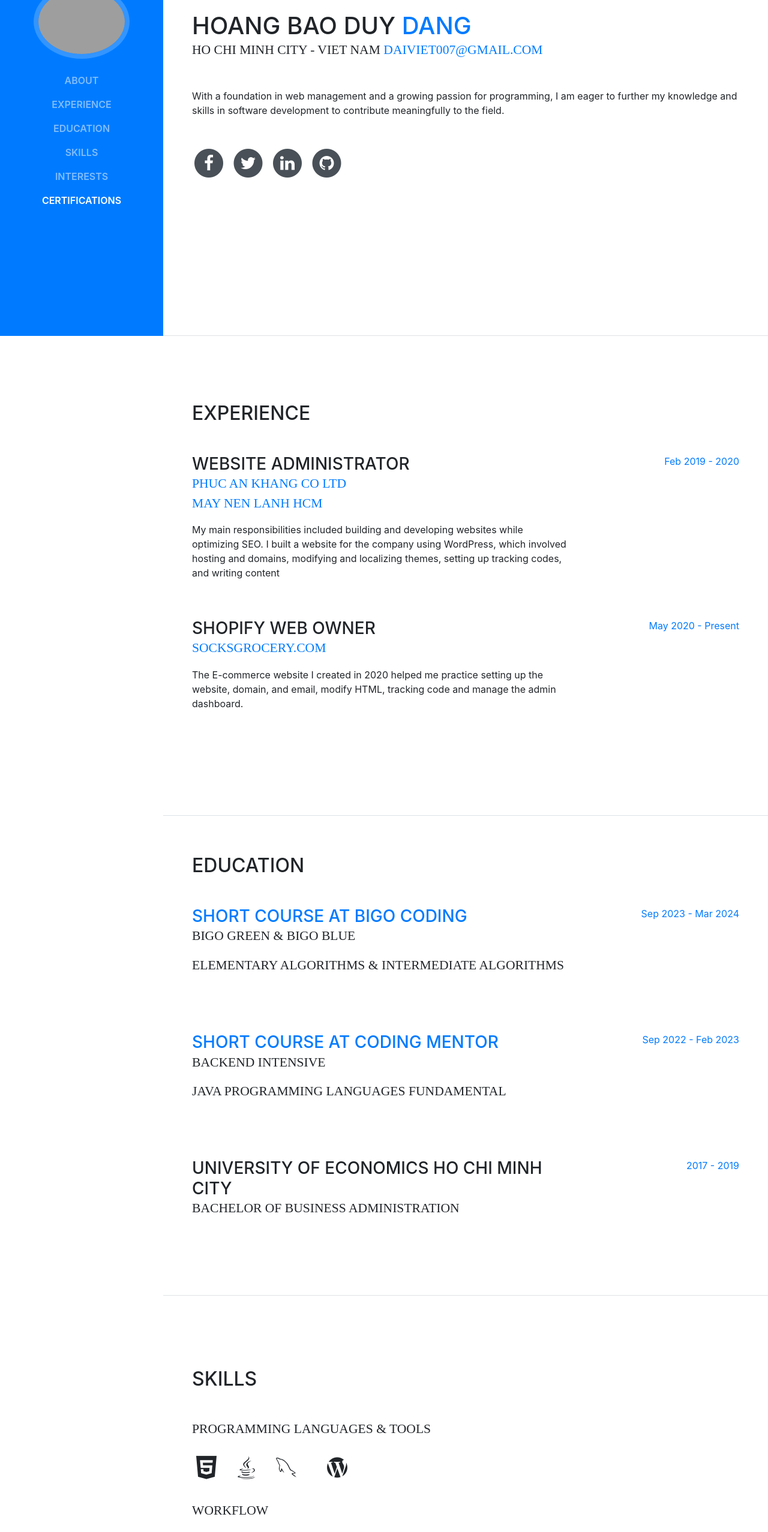
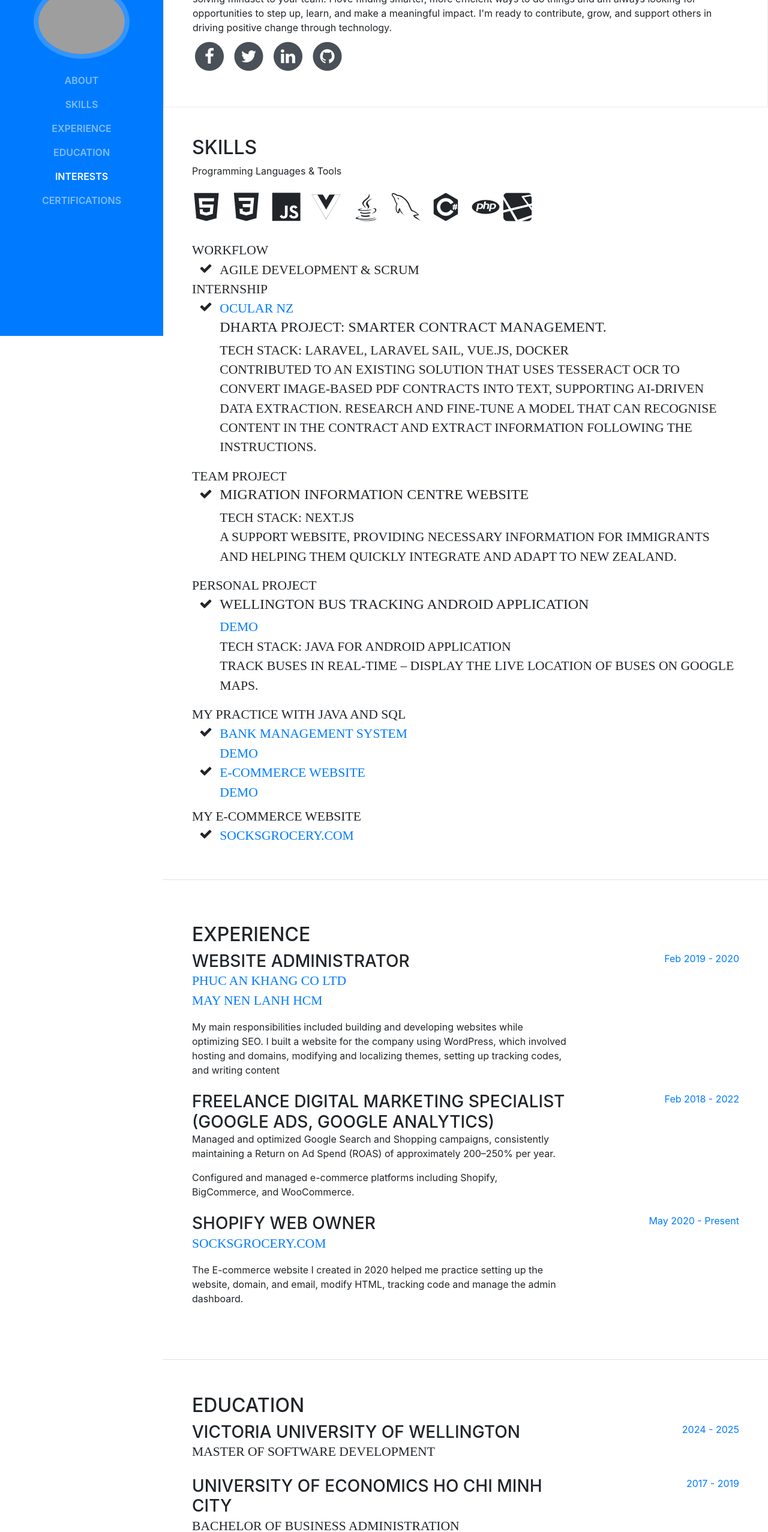
Before and after one commit to duybaodg/duybaodg.github.io, a website with bundled scripts: page index.html in a window 1280 px wide. Shown: the part 240-2794 px from the top of the page at 60% size. Built offline with nearby package versions, Linux system fonts and the light colour scheme; grey boxes are pictures that could not be loaded; a web font is replaced by a local one.

Commit message:
update 14-7/2025

```diff
--- a/index.html
+++ b/index.html
@@ -2,39 +2,31 @@
 <html lang="en">
 
 <head>
-
   <meta charset="utf-8">
   <meta name="viewport" content="width=device-width, initial-scale=1, shrink-to-fit=no">
   <meta name="description" content="">
   <meta name="author" content="">
-
   <title>Duy Bao Porfolio</title>
-
-    <!-- Bootstrap core CSS -->
   <link href="vendor/bootstrap/css/bootstrap.min.css" rel="stylesheet">
-
-    <!-- Custom fonts for this template -->
-    <link href="https://fonts.googleapis.com/css?family=Saira+Extra+Condensed:100,200,300,400,500,600,700,800,900" rel="stylesheet">
-    <link href="https://fonts.googleapis.com/css?family=Open+Sans:300,300i,400,400i,600,600i,700,700i,800,800i" rel="stylesheet">
+  <link href="https://fonts.googleapis.com/css?family=Saira+Extra+Condensed:100,200,300,400,500,600,700,800,900"
+    rel="stylesheet">
+  <link href="https://fonts.googleapis.com/css?family=Open+Sans:300,300i,400,400i,600,600i,700,700i,800,800i"
+    rel="stylesheet">
   <link href="vendor/font-awesome/css/font-awesome.min.css" rel="stylesheet">
-    <link href="vendor/devicons/css/devicons.min.css" rel="stylesheet">
+  <link rel="stylesheet" type='text/css' href="https://cdn.jsdelivr.net/gh/devicons/devicon@latest/devicon.min.css" />
   <link href="vendor/simple-line-icons/css/simple-line-icons.css" rel="stylesheet">
-
-    <!-- Custom styles for this template -->
   <link href="css/resume.min.css" rel="stylesheet">
-
 </head>
 
 <body id="page-top">
-
   <nav class="navbar navbar-expand-lg navbar-dark bg-primary fixed-top" id="sideNav">
     <a class="navbar-brand js-scroll-trigger" href="#page-top">
-        <span class="d-block d-lg-none">Begin</span>
       <span class="d-none d-lg-block">
         <img class="img-fluid img-profile rounded-circle mx-auto mb-2" src="img/profile.jpg" alt="">
       </span>
     </a>
-      <button class="navbar-toggler" type="button" data-toggle="collapse" data-target="#navbarSupportedContent" aria-controls="navbarSupportedContent" aria-expanded="false" aria-label="Toggle navigation">
+    <button class="navbar-toggler" type="button" data-toggle="collapse" data-target="#navbarSupportedContent"
+      aria-controls="navbarSupportedContent" aria-expanded="false" aria-label="Toggle navigation">
       <span class="navbar-toggler-icon"></span>
     </button>
     <div class="collapse navbar-collapse" id="navbarSupportedContent">
@@ -43,13 +35,13 @@
           <a class="nav-link js-scroll-trigger" href="#about">About</a>
         </li>
         <li class="nav-item">
+          <a class="nav-link js-scroll-trigger" href="#skills">Skills</a>
+        </li>
+        <li class="nav-item">
           <a class="nav-link js-scroll-trigger" href="#experience">Experience</a>
         </li>
         <li class="nav-item">
           <a class="nav-link js-scroll-trigger" href="#education">Education</a>
-          </li>
-          <li class="nav-item">
-            <a class="nav-link js-scroll-trigger" href="#skills">Skills</a>
         </li>
         <li class="nav-item">
           <a class="nav-link js-scroll-trigger" href="#interests">Interests</a>
@@ -60,18 +52,25 @@
       </ul>
     </div>
   </nav>
-
   <div class="container-fluid p-0">
-
-      <section class="resume-section p-3 p-lg-5 d-flex d-column" id="about">
-        <div class="my-auto">
+    <section class="border border-black p-3 p-lg-5 d-flex d-column" id="about">
+      <div class="my-2">
         <h1 class="mb-0">Hoang Bao Duy
           <span class="text-primary">Dang</span>
         </h1>
-          <div class="subheading mb-5">HO CHI MINH CITY - VIET NAM
+        <div class="subheading mb-2">WELLINGTON
+          <br>
           <a href="mailto:name@email.com">daiviet007@gmail.com</a>
         </div>
-          <p class="mb-5">With a foundation in web management and a growing passion for programming, I am eager to further my knowledge and skills in software development to contribute meaningfully to the field.</p>
+        <p class="mb-2">
+          I'm a graduate with a Master of Software Development from Victoria University of Wellington and have more than
+          6 years' experience with
+          E-commerce and Website Management. I'm excited to bring energy, curiosity, and a problem-solving mindset to
+          your team. I love finding smarter,
+          more efficient ways to do things and am always looking for opportunities to step up, learn,
+          and make a meaningful impact. I'm ready to contribute, grow, and support others in driving positive change
+          through technology.
+        </p>
         <ul class="list-inline list-social-icons mb-0">
           <li class="list-inline-item">
             <a target="_blank" href="https://www.facebook.com/thangkho.ua/">
@@ -108,105 +107,96 @@
         </ul>
       </div>
     </section>
-
-      <section class="resume-section p-3 p-lg-5 d-flex flex-column" id="experience">
-        <div class="my-auto">
-          <h2 class="mb-5">Experience</h2>
-
-          <div class="resume-item d-flex flex-column flex-md-row mb-5">
-            <div class="resume-content mr-auto">
-              <h3 class="mb-0">Website Administrator</h3>
-              <div class="subheading mb-3"><a target="_blank" href="https://suamaylanhphucankhang.com/">Phuc An Khang Co Ltd</a>
-              <div class="subheading mb-3"><a target="_blank" href="https://maynenlanhhcm.com/">May Nen Lanh HCM</a></div></div>
-              <p>My main responsibilities included building and developing websites while optimizing SEO. I built a website for the company using WordPress, which involved hosting and domains, modifying and localizing themes, setting up tracking codes, and writing content</p>
-            </div>
-            <div class="resume-date text-md-right">
-              <span class="text-primary">Feb 2019 - 2020</span>
-            </div>
-          </div>
-
-          <div class="resume-item d-flex flex-column flex-md-row mb-5">
-            <div class="resume-content mr-auto">
-              <h3 class="mb-0">Shopify Web Owner</h3>
-              <div class="subheading mb-3"><a target="_blank" href="https://socksgrocery.com/">socksgrocery.com</a></div>
-              <p>The E-commerce website I created in 2020 helped me practice setting up the website, domain, and email, modify HTML, tracking code and manage the admin dashboard.</p>
-            </div>
-            <div class="resume-date text-md-right">
-              <span class="text-primary">May 2020 -  Present</span>
-            </div>
-          </div>
-        </div>
-      </section>
-      <section class="resume-section p-3 p-lg-5 d-flex flex-column" id="education">
-        <div class="my-auto">
-          <h2 class="mb-5">Education</h2>
-
-          <div class="resume-item d-flex flex-column flex-md-row mb-5">
-            <div class="resume-content mr-auto">
-
-              <h3 class="mb-0"><a target="_blank" href="https://bigocoding.com/en/courses/">Short Course at BigO Coding </a></h3>
-
-              <div class="subheading mb-3">BigO Green & BigO Blue</div>
-              <div class="subheading mb-5">Elementary Algorithms & Intermediate Algorithms</div>
-            </div>
-            <div class="resume-date text-md-right">
-              <span class="text-primary">Sep 2023 - Mar 2024</span>
-            </div>
-          </div>
-
-          <div class="resume-item d-flex flex-column flex-md-row mb-5">
-            <div class="resume-content mr-auto">
-              <h3 class="mb-0"><a target="_blank" href="https://codingmentor.com.au/course/16">Short Course at Coding Mentor</a></h3>
-              <div class="subheading mb-3">Backend Intensive</div>
-              <div class="subheading mb-5">Java programming Languages Fundamental</div>
-            </div>
-            <div class="resume-date text-md-right">
-              <span class="text-primary">Sep 2022 - Feb 2023</span>
-            </div>
-          </div>
-
-          <div class="resume-item d-flex flex-column flex-md-row mb-5">
-            <div class="resume-content mr-auto">
-              <h3 class="mb-0">University of Economics Ho Chi Minh City</h3>
-              <div class="subheading mb-3">Bachelor of Business Administration</div>
-            </div>
-            <div class="resume-date text-md-right">
-              <span class="text-primary">2017 - 2019</span>
-            </div>
-          </div>
-        </div>
-      </section>
-
     <section class="resume-section p-3 p-lg-5 d-flex flex-column" id="skills">
       <div class="my-auto">
-          <h2 class="mb-5">Skills</h2>
+        <h2 class="mb-2">Skills</h2>
 
-          <div class="subheading mb-3">Programming Languages &amp; Tools</div>
+        <div class="mb-3">Programming Languages &amp; Tools</div>
         <ul class="list-inline list-icons">
           <li class="list-inline-item">
-              <i class="devicons devicons-html5"></i>
+            <i class="devicons devicon-html5-plain"></i>
           </li>
           <li class="list-inline-item">
-              <i class="devicons devicons-java"></i>
+            <i class="devicons devicon-css3-plain"></i>
           </li>
           <li class="list-inline-item">
-              <i class="devicons devicons-mysql"></i>
+            <i class="devicons devicon-javascript-plain"></i>
           </li>
           <li class="list-inline-item">
-              <i class="devicons devicons-c"></i>
+            <i class="devicons devicon-vuejs-plain"></i>
           </li>
           <li class="list-inline-item">
-              <i class="devicons devicons-wordpress"></i>
+            <i class="devicons devicon-java-plain"></i>
+          </li>
+          <li class="list-inline-item">
+            <i class="devicons devicon-mysql-plain"></i>
+          </li>
+          <li class="list-inline-item">
+            <i class="devicons devicon-csharp-plain"></i>
+          </li>
+          <li class="list-inline-item">
+            <i class="devicons devicon-php-plain">
+            </i>
+          <li class="list-inline-item">
+            <i class="devicons devicon-laravel-plain">
+            </i>
+          <li class="list-inline-item">
+            <i class="devicons devicons-wordpress">
+            </i>
         </ul>
-
-          <div class="subheading mb-3">Workflow</div>
+        <div class="subheading mb-2">Workflow
           <ul class="fa-ul mb-0">
             <li>
               <i class="fa-li fa fa-check"></i>
-              Agile Development &amp; Scrum</li>
+              Agile Development &amp; Scrum
+            </li>
           </ul>
-          <ul></ul>
-          <div class="subheading mb-3">My Practice with Java and SQL</div>
+          <div class="mb-2">Internship
+            <ul class="fa-ul mb-0">
+              <li>
+                <i class="fa-li fa fa-check"></i>
+                <a href="https://ocular.nz/">Ocular NZ</a>
+                <h4>Dharta project: Smarter Contract Management.</h4>
+                <p>
+                  Tech stack: Laravel, Laravel Sail, Vue.js, Docker
+                  <br>
+                  Contributed to an existing solution that uses Tesseract OCR to convert image-based PDF
+                  contracts into text, supporting AI-driven data extraction.
+                  Research and fine-tune a model that can recognise content in the contract and extract information
+                  following the instructions.
+                </p>
+              </li>
+            </ul>
+          </div>
+          <div class="mb-2">Team Project
+            <ul class="fa-ul mb-0">
+              <li>
+                <i class="fa-li fa fa-check"></i>
+                <h4>Migration Information Centre Website</h4>
+                <p>
+                  Tech stack: Next.js
+                  <br>
+                  A support website, providing necessary information for immigrants and helping them quickly integrate
+                  and adapt to New Zealand.
+                </p>
+              </li>
+            </ul>
+          </div>
+          <div class="mb-2">Personal Project
+            <ul class="fa-ul mb-0">
+              <li>
+                <i class="fa-li fa fa-check"></i>
+                <h4>Wellington Bus Tracking Android Application</h4>
+                <a target="_blank" href="https://www.youtube.com/watch?v=XrivyB7F_Hk">Demo</a>
+                <p>
+                  Tech stack: Java for Android Application
+                  <br>
+                  Track Buses in Real-Time – Display the live location of buses on Google Maps.
+                </p>
+              </li>
+            </ul>
+          </div>
+          <div class="subheading mb-2">My Practice with Java and SQL
             <ul class="fa-ul mb-0">
               <li>
                 <i class="fa-li fa fa-check"></i>
@@ -221,64 +211,154 @@
                 <a target="_blank" href="https://youtu.be/c1O6dvPt_xw">Demo</a>
               </li>
             </ul>
-          <ul></ul>
-          <div class="subheading mb-3">My E-Commerce website</div>
+          </div>
+          <div class="subheading mb-2">My E-Commerce website
             <ul class="fa-ul mb-0">
               <li>
                 <i class="fa-li fa fa-check"></i>
                 <a target="_blank" href="https://socksgrocery.com/">socksgrocery.com</a>
               </li>
             </ul>
-          <ul></ul>
+          </div>
+        </div>
+    </section>
+    <section class="resume-section p-3 p-lg-5 d-flex flex-column" id="experience">
+      <div class="my-auto">
+        <h2 class="mb-2">Experience</h2>
+        <div class="resume-item d-flex flex-column flex-md-row mb-2">
+          <div class="resume-content mr-auto">
+            <h3 class="mb-0">Website Administrator</h3>
+            <div class="subheading mb-3"><a target="_blank" href="https://suamaylanhphucankhang.com/">Phuc An Khang Co
+                Ltd</a>
+              <div class="subheading mb-3"><a target="_blank" href="https://maynenlanhhcm.com/">May Nen Lanh HCM</a>
+              </div>
+            </div>
+            <p>My main responsibilities included building and developing websites while optimizing SEO. I built a
+              website for the company using WordPress, which involved hosting and domains, modifying and localizing
+              themes, setting up tracking codes, and writing content</p>
+          </div>
+          <div class="resume-date text-md-right">
+            <span class="text-primary">Feb 2019 - 2020</span>
+          </div>
+        </div>
+        <div class="resume-item d-flex flex-column flex-md-row mb-2">
+          <div class="resume-content mr-auto">
+            <h3 class="mb-0">Freelance Digital Marketing Specialist (Google Ads, Google Analytics) </h3>
+            <p>Managed and optimized Google Search and Shopping campaigns, consistently maintaining a Return on Ad
+              Spend (ROAS) of approximately 200–250% per year.</p>
+            <p>
+              Configured and managed e-commerce platforms including Shopify, BigCommerce, and WooCommerce.
+            </p>
+          </div>
+          <div class="resume-date text-md-right">
+            <span class="text-primary">Feb 2018 - 2022</span>
+          </div>
+        </div>
+        <div class="resume-item d-flex flex-column flex-md-row 2">
+          <div class="resume-content mr-auto">
+            <h3 class="mb-0">Shopify Web Owner</h3>
+            <div class="subheading mb-3"><a target="_blank" href="https://socksgrocery.com/">socksgrocery.com</a></div>
+            <p>The E-commerce website I created in 2020 helped me practice setting up the website, domain, and email,
+              modify HTML, tracking code and manage the admin dashboard.</p>
+          </div>
+          <div class="resume-date text-md-right">
+            <span class="text-primary">May 2020 - Present</span>
+          </div>
+        </div>
+      </div>
+    </section>
+    <section class="resume-section p-3 p-lg-5 d-flex flex-column" id="education">
+      <div class="my-auto">
+        <h2 class="mb-2">Education</h2>
+        <div class="resume-item d-flex flex-column flex-md-row mb-2">
+          <div class="resume-content mr-auto">
+            <h3 class="mb-0">Victoria University of Wellington</h3>
+            <div class="subheading mb-3">Master of Software Development</div>
+          </div>
+          <div class="resume-date text-md-right">
+            <span class="text-primary">2024 - 2025</span>
+          </div>
         </div>
 
-      </section>
+        <div class="resume-item d-flex flex-column flex-md-row mb-2">
+          <div class="resume-content mr-auto">
+            <h3 class="mb-0">University of Economics Ho Chi Minh City</h3>
+            <div class="subheading mb-3">Bachelor of Business Administration</div>
+          </div>
+          <div class="resume-date text-md-right">
+            <span class="text-primary">2017 - 2019</span>
+          </div>
+        </div>
+        <div class="resume-item d-flex flex-column flex-md-row mb-2">
+          <div class="resume-content mr-auto">
+            <h3 class="mb-0">
+              <a target="_blank" href="https://bigocoding.com/en/courses/">Short Course at BigO Coding</a>
+            </h3>
+            <div class="subheading mb-2">BigO Green & BigO Blue</div>
+            <div class="subheading mb-2">Elementary Algorithms & Intermediate Algorithms</div>
+          </div>
+          <div class="resume-date text-md-right">
+            <span class="text-primary">Sep 2023 - Mar 2024</span>
+          </div>
+        </div>
 
-      <section class="resume-section p-3 p-lg-5 d-flex flex-column" id="interests">
+        <div class="resume-item d-flex flex-column flex-md-row mb-2 " id="awards">
+          <div class="resume-content mr-auto">
+            <h3 class="mb-0"><a target="_blank" href="https://codingmentor.com.au/course/16">Short Course at Coding
+                Mentor</a></h3>
+            <div class="subheading mb-3">Backend Intensive</div>
+            <div class="subheading mb-2">Java programming Languages Fundamental</div>
+          </div>
+          <div class="resume-date text-md-right">
+            <span class="text-primary">Sep 2022 - Feb 2023</span>
+          </div>
+        </div>
+      </div>
+      <div>
         <div class="my-auto">
-          <h2 class="mb-5">Interests</h2>
-          <p>Apart from being a back-end developer, I enjoy being outdoors most of my time. I like playing soccer, hiking, trekking, and camping.</p>
-          <p>When forced indoors, I follow some action movies and documentaries about the war, play chess, am an aspiring chef, and spend much of my free time exploring the latest technological advancements.</p>
-        </div>
-      </section>
-
-      <section class="resume-section p-3 p-lg-5 d-flex flex-column" id="awards">
-        <div class="my-auto">
-          <h2 class="mb-5">Certifications</h2>
+          <h2 class="mb-2">Certifications</h2>
           <ul class="fa-ul mb-0">
             <li>
               <h3>
-              <a target="_blank" href="https://drive.google.com/file/d/1WUCcvUGQOAnGYbqe_HXaMr7L7vMwAVxv/view"><i class="fa-li fa fa-trophy text-warning"></i>
-              Coding Mentor Certifications</li></a>
+                <a target="_blank" href="https://drive.google.com/file/d/1WUCcvUGQOAnGYbqe_HXaMr7L7vMwAVxv/view"><i
+                    class="fa-li fa fa-trophy text-warning"></i>
+                  Coding Mentor Certifications
+                </a>
               </h3>
+            </li>
             <li>
               <h3>
-              <a target="_blank" href="https://bigocoder.com/certificates/1054"><i class="fa-li fa fa-trophy text-warning"></i>
-              BigO Coding Green Certifications</li></a>
+                <a target="_blank" href="https://bigocoder.com/certificates/1054"><i
+                    class="fa-li fa fa-trophy text-warning"></i>
+                  BigO Coding Green Certifications
+                </a>
               </h3>
+            </li>
             <li>
               <h3>
-              <a target="_blank" href="https://bigocoder.com/certificates/1196"><i class="fa-li fa fa-trophy text-warning"></i>
-                BigO Coding Blue Certifications</li></a>
+                <a target="_blank" href="https://bigocoder.com/certificates/1196"><i
+                    class="fa-li fa fa-trophy text-warning"></i>
+                  BigO Coding Blue Certifications
+                </a>
               </h3>
-            <li>
-
-
-
+            </li>
           </ul>
         </div>
+      </div>
     </section>
-
+    <section class=" p-3 p-lg-5 d-flex flex-column" id="interests">
+      <div class="my-auto">
+        <h2 class="mb-2">Interests</h2>
+        <p>Apart from being a back-end developer, I enjoy being outdoors most of my time. I like playing soccer, hiking,
+          trekking, and camping.</p>
+        <p>When forced indoors, I follow some action movies and documentaries about the war, play chess, am an aspiring
+          chef, and spend much of my free time exploring the latest technological advancements.</p>
       </div>
-
-    <!-- Bootstrap core JavaScript -->
+    </section>
+  </div>
   <script src="vendor/jquery/jquery.min.js"></script>
   <script src="vendor/bootstrap/js/bootstrap.bundle.min.js"></script>
-
-    <!-- Plugin JavaScript -->
   <script src="vendor/jquery-easing/jquery.easing.min.js"></script>
-
-    <!-- Custom scripts for this template -->
   <script src="js/resume.min.js"></script>
 
 </body>
--- a/scss/_resume-item.scss
+++ b/scss/_resume-item.scss
@@ -1,7 +1,7 @@
 section.resume-section {
   border-bottom: 1px solid $gray-300;
-  padding-top: 5rem !important;
-  padding-bottom: 5rem !important;
+  padding-top: 10px !important;
+  padding-bottom: 10px !important;
   .resume-item {
     .resume-content {}
     .resume-date {
```
Also changed, not shown: css/resume.css, js/resume.min.js, 2 other files. Lines whose indentation alone changed are shown as unchanged.
